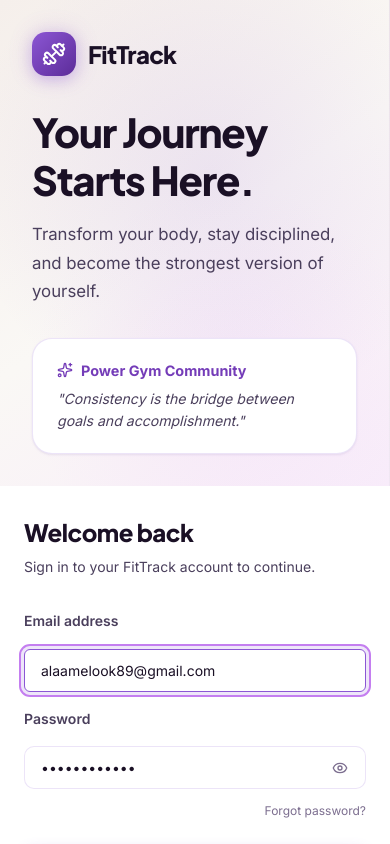
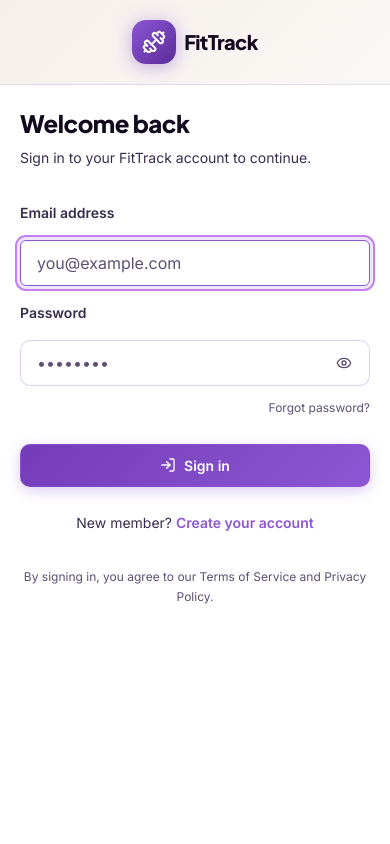
Before and after one commit to alaaMelook/FitTrack, a Next.js app: page /login in a window 390 px wide. Shown: the top 844 px of the page. Built offline with nearby package versions, Linux system fonts and the light colour scheme.

Commit message:
edit mobile interface

```diff
--- a/app/(auth)/auth.module.css
+++ b/app/(auth)/auth.module.css
@@ -155,20 +155,54 @@
 }
 
 @media (max-width: 768px) {
-  .shell { flex-direction: column; }
+  .shell {
+    flex-direction: column;
+    min-height: 100dvh;
+    background: #ffffff;
+  }
   .branding {
-    padding: 2rem;
+    padding: 1.25rem 1.25rem 0.75rem 1.25rem;
     flex: none;
-    min-height: 220px;
+    min-height: auto;
+    border-right: none;
+    border-bottom: 1px solid var(--border-subtle);
+    background: linear-gradient(135deg, #f5efeb 0%, #faf8f5 100%);
   }
-  .tagline { font-size: var(--text-2xl); }
-  .features { display: none; }
-  .logo { margin-bottom: 1rem; }
-  .taglineSection { margin-bottom: 0; }
+  .brandingInner {
+    max-width: 100%;
+    display: flex;
+    flex-direction: column;
+    align-items: center;
+    text-align: center;
+  }
+  .logo {
+    margin-bottom: 0.5rem;
+    gap: 0.5rem;
+  }
+  .logoText {
+    font-size: var(--text-xl);
+  }
+  .taglineSection {
+    display: none;
+  }
+  .quoteCard {
+    display: none;
+  }
+  .features {
+    display: none;
+  }
+  .glow1, .glow2, .glow3 {
+    display: none;
+  }
   .formPanel {
     width: 100%;
     flex: 1;
-    padding: 2rem 1.5rem;
+    padding: 1.5rem 1.25rem 2rem 1.25rem;
     box-shadow: none;
+    display: flex;
+    align-items: flex-start;
+  }
+  .formPanelInner {
+    max-width: 100%;
   }
 }
--- a/app/(auth)/layout.tsx
+++ b/app/(auth)/layout.tsx
@@ -46,6 +46,7 @@ export default function AuthLayout({
           </div>
 
           <div
+            className={styles.quoteCard}
             style={{
               padding: '1.25rem 1.5rem',
               borderRadius: 'var(--radius-xl)',
--- a/app/(auth)/login/login-form.tsx
+++ b/app/(auth)/login/login-form.tsx
@@ -46,7 +46,6 @@ export function LoginForm() {
           autoComplete="email"
           autoFocus
           placeholder="you@example.com"
-          defaultValue="alaamelook89@gmail.com"
           className={state?.fieldErrors?.email ? 'input-error' : ''}
           required
         />
@@ -68,7 +67,6 @@ export function LoginForm() {
             type={showPassword ? 'text' : 'password'}
             autoComplete="current-password"
             placeholder="••••••••"
-            defaultValue="Admin@123456"
             className={state?.fieldErrors?.password ? 'input-error' : ''}
             style={{ paddingRight: '2.75rem' }}
             required
--- a/app/globals.css
+++ b/app/globals.css
@@ -38,25 +38,25 @@
   --bg-overlay:  rgba(140, 86, 212, 0.05);
   --bg-hover:    rgba(140, 86, 212, 0.06);
 
-  /* Borders */
-  --border-subtle:  rgba(140, 86, 212, 0.09);
-  --border-default: rgba(140, 86, 212, 0.16);
-  --border-strong:  rgba(140, 86, 212, 0.28);
-  --border-brand:   rgba(140, 86, 212, 0.55);
+  /* Borders — crisp & defined */
+  --border-subtle:  rgba(140, 86, 212, 0.16);
+  --border-default: rgba(140, 86, 212, 0.28);
+  --border-strong:  rgba(140, 86, 212, 0.45);
+  --border-brand:   rgba(140, 86, 212, 0.65);
 
-  /* Text — dark on light */
-  --text-primary:   #1a1025;   /* Near-black, purple-tinted */
-  --text-secondary: #4a3f5c;   /* Dark purple-grey */
-  --text-muted:     #7c6e8f;   /* Mid purple-grey */
-  --text-disabled:  #b8afc8;
-  --text-brand:     #8c56d4;   /* Purple accent text */
-  --text-accent:    #7a5800;   /* Dark amber for gold bg */
-  --text-pink:      #a020a0;   /* Deep magenta on pink */
+  /* Text — deep contrast dark on light */
+  --text-primary:   #12091f;   /* Sharp near-black */
+  --text-secondary: #382c4d;   /* Rich purple-slate */
+  --text-muted:     #5e5074;   /* Crisp mid purple-slate */
+  --text-disabled:  #a69bb8;
+  --text-brand:     #7c3ec9;   /* High-contrast purple CTA */
+  --text-accent:    #6b4900;   /* Deep amber */
+  --text-pink:      #911891;   /* Deep magenta */
 
   /* Status — adjusted for light background */
-  --status-success-bg:    rgba(22, 163, 74, 0.1);
+  --status-success-bg:    rgba(22, 163, 74, 0.12);
   --status-success-text:  #15803d;
-  --status-success-border: rgba(22, 163, 74, 0.25);
+  --status-success-border: rgba(22, 163, 74, 0.32);
 
   --status-warning-bg:    rgba(217, 119, 6, 0.1);
   --status-warning-text:  #b45309;
@@ -857,7 +857,21 @@ dialog::backdrop {
   border: 0;
 }
 
-/* ─── Responsive ─────────────────────────────────────────────────────────── */
+/* ─── Responsive & Mobile Enhancements ───────────────────────────── */
+.form-row-2col {
+  display: grid;
+  grid-template-columns: 1fr 1fr;
+  gap: var(--space-4);
+}
+
+.table-scroll-hint {
+  display: none;
+}
+
+.mobile-bottom-nav {
+  display: none;
+}
+
 @media (max-width: 1024px) {
   .grid-4 { grid-template-columns: repeat(2, 1fr); }
   .grid-3 { grid-template-columns: repeat(2, 1fr); }
@@ -866,10 +880,20 @@ dialog::backdrop {
 @media (max-width: 768px) {
   :root {
     --sidebar-width: 0px;
-    --header-height: 56px;
+    --header-height: 58px;
   }
 
-  /* Sidebar wrapper — hidden off-canvas on mobile */
+  /* Prevent iOS zoom & ensure easy touch interaction */
+  input, textarea, select {
+    font-size: 16px !important;
+    min-height: 44px;
+  }
+
+  .btn {
+    min-height: 42px;
+  }
+
+  /* Sidebar wrapper — off-canvas on mobile */
   .sidebar-wrapper {
     transform: translateX(-100%);
     transition: transform 0.28s cubic-bezier(0.4, 0, 0.2, 1);
@@ -877,52 +901,46 @@ dialog::backdrop {
   }
   .sidebar-wrapper.open {
     transform: translateX(0);
-    box-shadow: var(--shadow-xl);
+    box-shadow: 0 0 40px rgba(0, 0, 0, 0.35);
   }
 
-  /* Sidebar width on mobile */
+  /* Sidebar drawer width */
   .sidebar {
-    width: min(280px, 85vw);
+    width: min(300px, 86vw);
     box-shadow: none;
+    background: #ffffff;
   }
 
   /* Overlay when sidebar is open */
   .sidebar-overlay {
     position: fixed;
     inset: 0;
-    background: rgba(26, 16, 37, 0.45);
+    background: rgba(18, 9, 31, 0.55);
+    backdrop-filter: blur(4px);
     z-index: 45;
   }
 
-  /* Main content takes full width */
+  /* Main content layout */
   .main-content {
     margin-left: 0;
     padding-top: 0;
+    padding-bottom: 78px; /* space for mobile bottom nav */
   }
 
-  /* Mobile top bar — shown on mobile only */
+  /* Mobile top bar */
   .mobile-topbar {
     display: flex;
     align-items: center;
+    justify-content: space-between;
     height: var(--header-height);
     padding: 0 var(--space-4);
-    border-bottom: 1px solid var(--border-subtle);
-    background: rgba(255, 254, 245, 0.95);
-    backdrop-filter: blur(8px);
+    border-bottom: 1px solid var(--border-default);
+    background: rgba(255, 255, 255, 0.95);
+    backdrop-filter: blur(12px);
     position: sticky;
     top: 0;
     z-index: 40;
-    gap: var(--space-3);
-  }
-
-  /* Mobile topbar brand */
-  .mobile-topbar::after {
-    content: 'FitTrack';
-    font-family: var(--font-display);
-    font-weight: 800;
-    font-size: var(--text-lg);
-    color: var(--text-primary);
-    flex: 1;
+    box-shadow: 0 1px 4px rgba(140, 86, 212, 0.07);
   }
 
   /* Hamburger button */
@@ -930,34 +948,86 @@ dialog::backdrop {
     display: flex !important;
     align-items: center;
     justify-content: center;
-    width: 40px;
-    height: 40px;
+    width: 42px;
+    height: 42px;
     border-radius: var(--radius-md);
-    background: var(--bg-elevated);
+    background: var(--bg-surface);
     border: 1.5px solid var(--border-default);
     color: var(--text-primary);
     cursor: pointer;
     flex-shrink: 0;
-    transition: background 0.15s;
+    transition: background 0.15s, border-color 0.15s;
   }
 
-  .menu-toggle:hover {
+  .menu-toggle:active {
     background: var(--cream-400);
+    border-color: var(--brand-600);
+  }
+
+  /* Mobile Bottom Navigation Bar */
+  .mobile-bottom-nav {
+    display: flex;
+    position: fixed;
+    bottom: 0;
+    left: 0;
+    right: 0;
+    height: 64px;
+    background: rgba(255, 255, 255, 0.97);
+    backdrop-filter: blur(16px);
+    border-top: 1px solid var(--border-default);
+    z-index: 44;
+    padding: 0 var(--space-2);
+    padding-bottom: env(safe-area-inset-bottom, 0px);
+    align-items: center;
+    justify-content: space-around;
+    box-shadow: 0 -4px 20px rgba(140, 86, 212, 0.1);
+  }
+
+  .mobile-nav-item {
+    display: flex;
+    flex-direction: column;
+    align-items: center;
+    justify-content: center;
+    gap: 3px;
+    color: var(--text-muted);
+    font-size: 11px;
+    font-weight: 600;
+    text-decoration: none;
+    padding: 6px 4px;
+    border-radius: var(--radius-md);
+    transition: color 0.15s, transform 0.15s;
+    flex: 1;
+    max-width: 75px;
+    text-align: center;
+  }
+
+  .mobile-nav-item.active {
+    color: var(--brand-700);
+    font-weight: 700;
+  }
+
+  .mobile-nav-item.active svg {
+    color: var(--brand-600);
   }
 
   /* Page body padding */
   .page-body {
-    padding: var(--space-4);
+    padding: var(--space-4) var(--space-3);
   }
 
-  /* Grids collapse to 1 column */
+  /* Grids collapse gracefully */
   .grid-2, .grid-3, .grid-4 {
     grid-template-columns: 1fr;
   }
 
-  /* Form rows collapse */
+  /* Form rows collapse except 2col rows */
   .form-row {
     grid-template-columns: 1fr;
+  }
+
+  .form-row-2col {
+    grid-template-columns: 1fr 1fr;
+    gap: var(--space-3);
   }
 
   /* Tables — horizontal scroll */
@@ -965,19 +1035,46 @@ dialog::backdrop {
     overflow-x: auto;
     -webkit-overflow-scrolling: touch;
     border-radius: var(--radius-xl);
-    border: 1px solid var(--border-subtle);
+    border: 1px solid var(--border-default);
+    box-shadow: var(--shadow-sm);
+  }
+
+  .table-scroll-hint {
+    display: flex;
+    align-items: center;
+    gap: 6px;
+    font-size: 11px;
+    font-weight: 600;
+    color: var(--text-brand);
+    background: rgba(140, 86, 212, 0.08);
+    padding: 4px 10px;
+    border-radius: var(--radius-full);
+    margin-bottom: var(--space-2);
+    width: fit-content;
   }
 
   table {
-    min-width: 560px;
+    min-width: 580px;
   }
 
-  /* Stat cards — compact on mobile */
+  thead th {
+    padding: var(--space-3) var(--space-4);
+    font-size: 11px;
+  }
+
+  tbody td {
+    padding: var(--space-3) var(--space-4);
+    font-size: var(--text-xs);
+  }
+
+  /* Stat cards on mobile */
   .stat-card {
     padding: var(--space-4);
     flex-direction: row;
     align-items: center;
     gap: var(--space-3);
+    border-color: var(--border-default);
+    box-shadow: var(--shadow-card);
   }
 
   .stat-value {
@@ -987,8 +1084,9 @@ dialog::backdrop {
   /* Modal — full-screen friendly */
   dialog, .modal-dialog {
     width: 95vw;
-    padding: var(--space-5);
-    max-height: 95dvh;
+    padding: var(--space-4);
+    max-height: 90dvh;
+    border-radius: var(--radius-xl);
   }
 }
 
@@ -997,14 +1095,14 @@ dialog::backdrop {
   h2 { font-size: var(--text-xl); }
 
   .page-body {
-    padding: var(--space-3);
+    padding: var(--space-3) var(--space-2);
   }
 
   .card {
     padding: var(--space-4);
+    border-radius: var(--radius-lg);
   }
 
-  /* Buttons full-width on tiny screens when stacked */
   .btn-full-mobile {
     width: 100%;
   }
--- a/app/layout.tsx
+++ b/app/layout.tsx
@@ -1,5 +1,12 @@
-import type { Metadata } from 'next'
+import type { Metadata, Viewport } from 'next'
 import './globals.css'
+
+export const viewport: Viewport = {
+  width: 'device-width',
+  initialScale: 1,
+  maximumScale: 5,
+  themeColor: '#8c56d4',
+}
 
 export const metadata: Metadata = {
   title: {
```
Also changed, not shown: components/client/add-client-measurement-modal.tsx (+5 -5 lines), components/client/client-edit-measurement-actions.tsx (+5 -5 lines), components/client/client-progress-tracker.tsx (+18 -4 lines), components/coach/add-measurement-modal.tsx (+5 -5 lines), components/coach/edit-measurement-actions.tsx (+5 -5 lines), components/layout/mobile-shell.tsx (+174 -5 lines).
